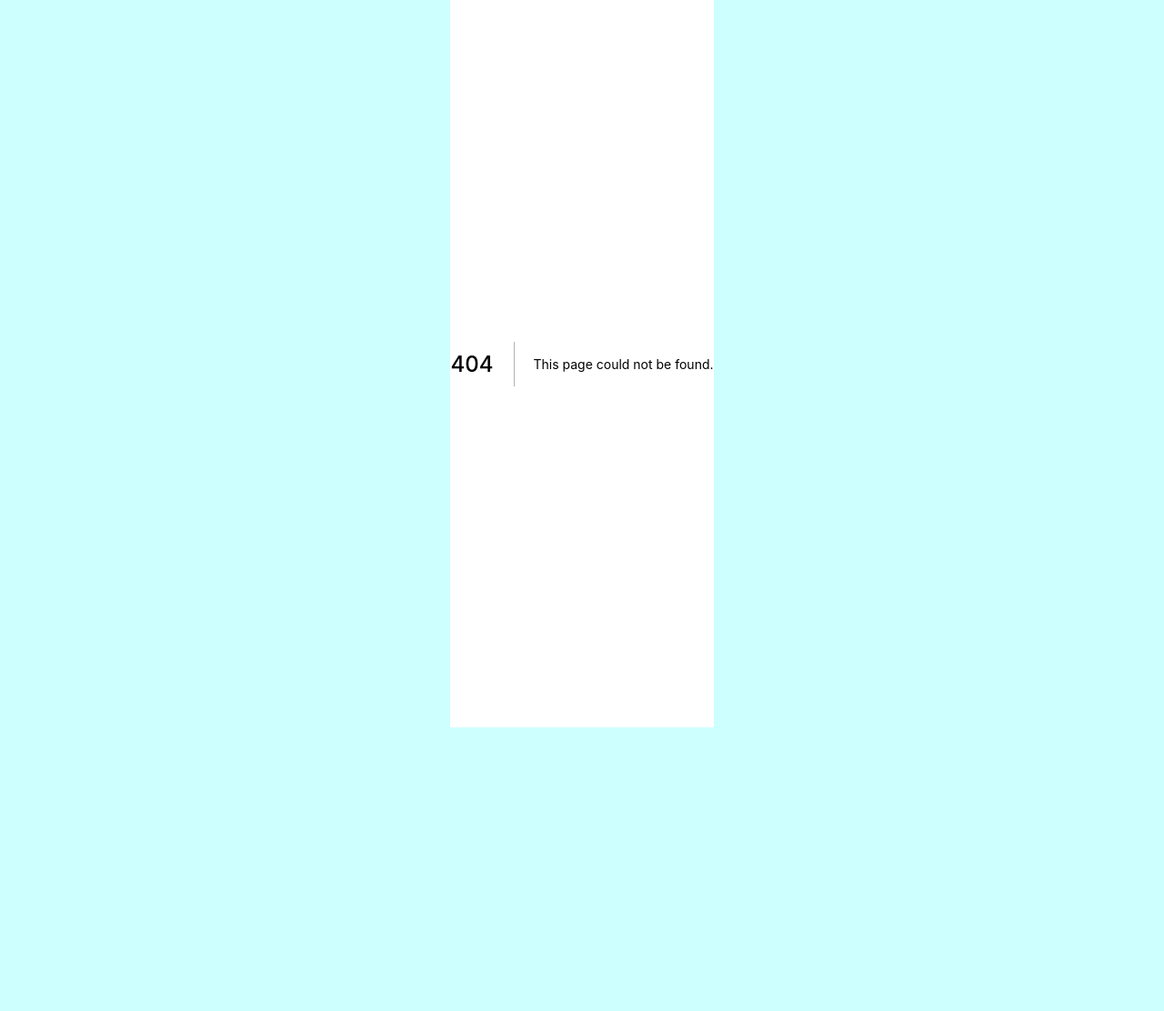
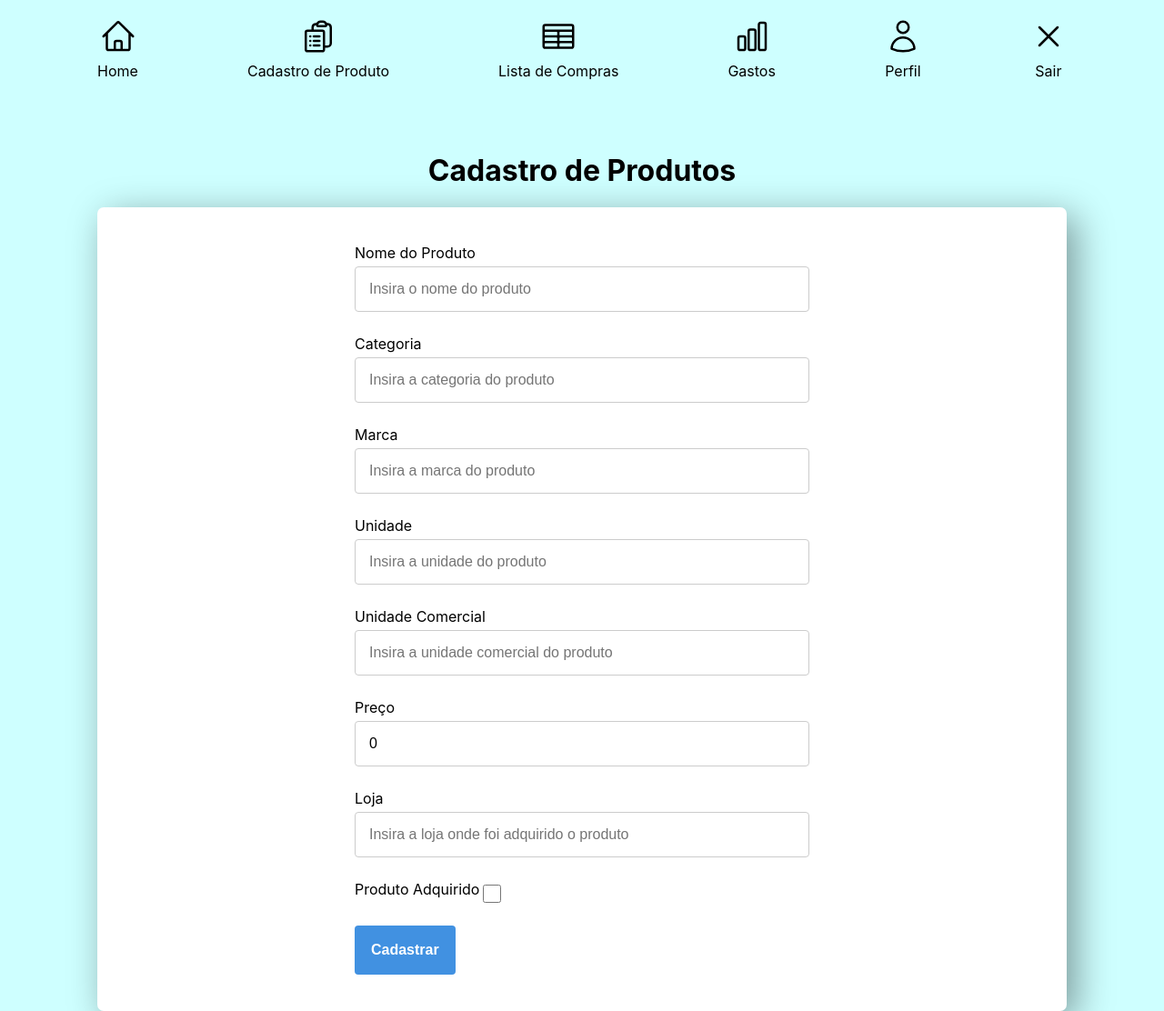
Before and after one commit to Tadeujr/lista-front, a Next.js app: page /cadList in a window 1280 px wide. Before the commit this address had no page. Shown: the whole page at 91% size. Before the commit the page ends 800 px from the top, so only its background shows below. Built offline with nearby package versions, Linux system fonts and the light colour scheme.

Commit message:
Criação de pagina para cadastro de Produtos

```diff
--- a/App.tsx
+++ b/App.tsx
@@ -7,6 +7,7 @@ import Home from "./src/pages/home";
 import GuardedRoute from "./src/services/guardedRoutes";
 import Login from './src/pages/login';
 import PrivateRoute from "./src/services/privateRoutes";
+import RegistrationList from "./src/pages/cadList";
 
 
 export default function App() {
@@ -27,6 +28,7 @@ export default function App() {
         <PrivateRoute path="/table" component={<Table/>} auth={autenticado} />
         <PrivateRoute path="/analitic" component={<Analitic/>} auth={autenticado} />
         <PrivateRoute path="/profile" component={<Profile/>} auth={autenticado} />
+        <PrivateRoute path="/cadList" component={<RegistrationList/>} auth={autenticado} />
       </Routes>
     </BrowserRouter>
   );
--- a/src/components/header.tsx
+++ b/src/components/header.tsx
@@ -1,32 +1,67 @@
-import Link from 'next/link';
-import {HomeIcon,ClipboardDocumentListIcon,ArrowLeftIcon,UserIcon,ChartBarIcon,XMarkIcon} from '@heroicons/react/24/outline';
-import styles from '../styles/Header.module.css';
+import Link from "next/link";
+import {
+  HomeIcon,
+  ClipboardDocumentListIcon,
+  TableCellsIcon,
+  ArrowLeftIcon,
+  UserIcon,
+  ChartBarIcon,
+  XMarkIcon,
+} from "@heroicons/react/24/outline";
+import styles from "../styles/Header.module.css";
 
-
-
-interface TesteProps{
-    page?: string
-
+interface HeaderProps {
+  page?: string;
 }
 
-function clearLocalStorage(){
+function clearLocalStorage() {
   localStorage.clear();
 }
-export default function Header(props:TesteProps){
 
+export default function Header(props: HeaderProps) {
   return (
     <>
       <div className={styles.menu}>
-            <Link href="/"><a><HomeIcon />Home</a></Link>
-            <Link href="/analitic"><a><ChartBarIcon />Gastos</a></Link>
-            <Link href="/table"><a><ClipboardDocumentListIcon />Tabela</a></Link>
-            <Link href="/profile"><a><UserIcon />Perfil</a></Link>
-            <Link href="/login" ><a onClick={clearLocalStorage}><XMarkIcon />Sair</a></Link>
+        <Link href="/">
+          <a>
+            <HomeIcon />
+            <span>Home</span>
+          </a>
+        </Link>
+        <Link href="/cadList">
+          <a>
+            <ClipboardDocumentListIcon />
+            <span>Cadastro de Produto</span>
+          </a>
+        </Link>
+        <Link href="/table">
+          <a>
+            <TableCellsIcon />
+            <span>Lista de Compras</span>
+          </a>
+        </Link>
+        <Link href="/analitic">
+          <a>
+            <ChartBarIcon />
+            <span>Gastos</span>
+          </a>
+        </Link>
+        <Link href="/profile">
+          <a>
+            <UserIcon />
+            <span>Perfil</span>
+          </a>
+        </Link>
+        <Link href="/login">
+          <a onClick={clearLocalStorage} className={styles.exitLink}>
+            <XMarkIcon />{" "}
+            {/* Não é necessário adicionar a classe "exit-icon" */}
+            <span>Sair</span>
+          </a>
+        </Link>
       </div>
       <h1 className={styles.page}>{props.page}</h1>
-          <div className={styles.content}>
-            {/* Conteúdo do componente */}
-          </div>
+      <div className={styles.content}>{/* Conteúdo do componente */}</div>
     </>
-      )
+  );
 }
--- /dev/null
+++ b/src/pages/cadList.tsx
@@ -0,0 +1,149 @@
+// Arquivo: CadList.tsx
+import { useState } from "react";
+import apiSevice from "../services/api";
+import styles from "../styles/CadList.module.css";
+import Header from "../components/header";
+
+export default function RegistrationList() {
+  const [productName, setProductName] = useState("");
+  const [category, setCategory] = useState("");
+  const [brand, setBrand] = useState("");
+  const [unity, setUnity] = useState("");
+  const [commercialUnit, setCommercialUnit] = useState("");
+  const [price, setPrice] = useState(0); // Alterado para o tipo number
+  const [store, setStore] = useState("");
+  const [buyDate, setBuyDate] = useState("");
+  const [wasAcquired, setWasAcquired] = useState(false);
+  const [list, setList] = useState("");
+
+  const handleSubmit = async (e) => {
+    e.preventDefault();
+    const newProduct = {
+      productName,
+      category,
+      brand,
+      unity,
+      commercialUnit,
+      price,
+      store,
+      buyDate,
+      wasAcquired,
+      list,
+    };
+
+    try {
+      const response = await apiSevice.post("/product", [newProduct]);
+      console.log("Produto cadastrado ", response.data);
+      // Limpar campos após o cadastro bem-sucedido
+      setProductName("");
+      setCategory("");
+      setBrand("");
+      setUnity("");
+      setCommercialUnit("");
+      setPrice(0);
+      setStore("");
+      setBuyDate("");
+      setWasAcquired(false);
+      setList("");
+    } catch (error) {
+      console.error("Erro ao cadastrar produto ", error);
+    }
+  };
+
+  return (
+    <>
+      <Header page="Cadastro de Produtos" />
+      <div className={styles.container}>
+        <form onSubmit={handleSubmit} className={styles.formCadList}>
+          <div className={styles.formItem}>
+            <label htmlFor="productName">Nome do Produto</label>
+            <input
+              type="text"
+              id="productName"
+              placeholder="Insira o nome do produto"
+              value={productName}
+              onChange={(e) => setProductName(e.target.value)}
+            />
+          </div>
+          <div className={styles.formItem}>
+            <label htmlFor="category">Categoria</label>
+            <input
+              type="text"
+              id="category"
+              placeholder="Insira a categoria do produto"
+              value={category}
+              onChange={(e) => setCategory(e.target.value)}
+            />
+          </div>
+          <div className={styles.formItem}>
+            <label htmlFor="brand">Marca</label>
+            <input
+              type="text"
+              id="brand"
+              placeholder="Insira a marca do produto"
+              value={brand}
+              onChange={(e) => setBrand(e.target.value)}
+            />
+          </div>
+          <div className={styles.formItem}>
+            <label htmlFor="unity">Unidade</label>
+            <input
+              type="text"
+              id="unity"
+              placeholder="Insira a unidade do produto"
+              value={unity}
+              onChange={(e) => setUnity(e.target.value)}
+            />
+          </div>
+          <div className={styles.formItem}>
+            <label htmlFor="commercialUnit">Unidade Comercial</label>
+            <input
+              type="text"
+              id="commercialUnit"
+              placeholder="Insira a unidade comercial do produto"
+              value={commercialUnit}
+              onChange={(e) => setCommercialUnit(e.target.value)}
+            />
+          </div>
+          <div className={styles.formItem}>
+            <label htmlFor="price">Preço</label>
+            <input
+              type="number" // Alterado para o tipo "number"
+              step="0.01"
+              id="price"
+              placeholder="Insira o preço do produto"
+              value={price}
+              onChange={(e) => setPrice(parseFloat(e.target.value))} // Conversão para número
+            />
+          </div>
+          <div className={styles.formItem}>
+            <label htmlFor="store">Loja</label>
+            <input
+              type="text"
+              id="store"
+              placeholder="Insira a loja onde foi adquirido o produto"
+              value={store}
+              onChange={(e) => setStore(e.target.value)}
+            />
+          </div>
+          <div className={styles.formItem}>
+            <div className={styles.checkboxWrapper}>
+              <label htmlFor="wasAcquired">Produto Adquirido</label>
+              <input
+                type="checkbox"
+                id="wasAcquired"
+                checked={wasAcquired}
+                onChange={(e) => setWasAcquired(e.target.checked)}
+              />
+            </div>
+          </div>
+          <div className={styles.formItem}>
+            <button className={styles.btn} type="submit">
+              Cadastrar
+            </button>
+          </div>
+        </form>
+      </div>
+    </>
+  );
+};
--- /dev/null
+++ b/src/styles/CadList.module.css
@@ -0,0 +1,77 @@
+.page {
+  display: flex;
+  flex-direction: column;
+  align-items: center;
+  align-content: center;
+  justify-content: center;
+  width: 100%;
+  height: 100vh;
+}
+
+.formCadList {
+  display: flex;
+  flex-direction: column;
+  align-items: center; /* Alinhar os itens no centro verticalmente */
+  justify-content: center; /* Centralizar os inputs horizontalmente */
+  background-color: #fff;
+  border-radius: 7px;
+  padding: 40px;
+  box-shadow: 10px 10px 40px rgba(0, 0, 0, 0.4);
+  gap: 5px;
+}
+
+/* Restante do CSS permanece igual */
+.formItem {
+  display: flex;
+  flex-direction: column;
+  align-items: flex-start; /* Alinhar os itens à esquerda */
+  width: 100%;
+  max-width: 500px; /* Aumentar a largura máxima do input */
+}
+
+.formItem label {
+  font-size: 16px; /* Aumentar o tamanho do texto para 16px */
+}
+
+.formItem input {
+  width: 100%;
+  padding: 15px;
+  font-size: 16px; /* Aumentar o tamanho do texto para 16px */
+  border: 1px solid #ccc;
+  margin-bottom: 20px;
+  margin-top: 5px;
+  border-radius: 4px;
+  transition: all linear 160ms;
+  outline: none;
+}
+
+.formItem .checkboxLabel {
+  margin-bottom: 5px; /* Adicionar espaço entre o texto "Produto Adquirido" e o checkbox */
+}
+
+.formItem .checkboxWrapper {
+  display: flex;
+
+}
+
+.formItem .checkboxWrapper input[type="checkbox"] {
+  width: 20px;
+  height: 20px;
+}
+
+.btn {
+  background-color: #4191e1;
+  color: #fff;
+  padding: 18px;
+  font-size: 16px; /* Aumentar o tamanho do texto do botão para 16px */
+  border-radius: 4px;
+  font-weight: 600;
+  border: none !important;
+  transition: all linear 160ms;
+  cursor: pointer;
+  margin: 0 !important;
+}
+
+.btn:hover {
+  background-color: #0086ff;
+}
--- a/src/styles/Header.module.css
+++ b/src/styles/Header.module.css
@@ -6,22 +6,39 @@
   text-align: center;
 }
 
-.menu  a{
+.menu a {
+  display: flex;
+  flex-direction: column;
+  align-items: center;
   margin-top: 20px;
-  width: 40px;
-  height: 40px;
+}
+
+.menu a span {
+  margin-top: 8px;
+}
+
+.menu svg {
+  width: 40px; /* Definindo o tamanho dos ícones */
 }
 
 .page {
   margin-top: 80px;
   text-align: center;
 }
+
 .content {
   position: sticky;
-  margin-top: 20;
+  margin-top: 20px;
 }
 
-.menu a :hover{
-  color:#0086ff;
+.menu a:hover {
+  color: #0086ff;
+}
 
+.menu a.exitLink:hover {
+  color: red; /* Definindo a cor vermelha para o texto "Sair" no hover */
 }
+
+.menu a.exitLink:hover svg {
+  fill: red; /* Definindo a cor vermelha para o ícone "Sair" no hover */
+}
```
Lines whose indentation alone changed are shown as unchanged.
